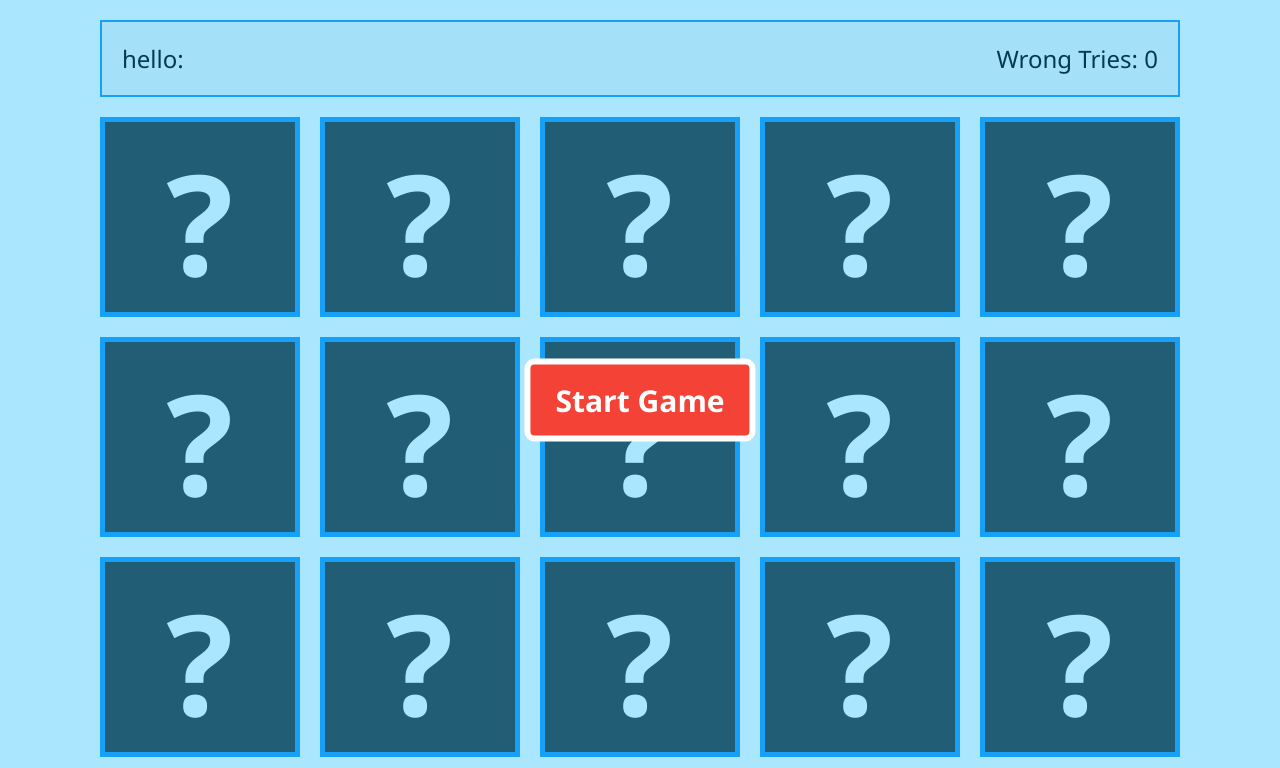
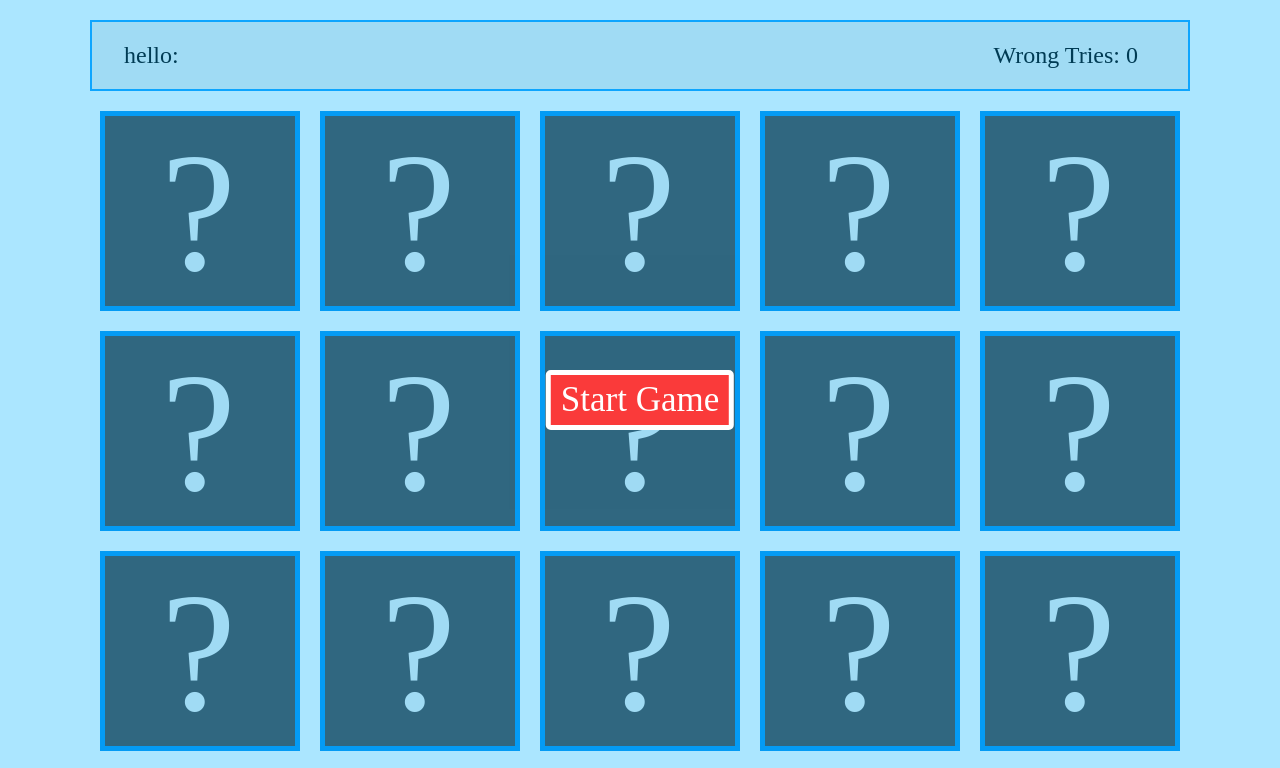
Before and after one commit to hamzaakhras/memory-game, a plain HTML site: page index.html in a window 1280 px wide. Shown: the top 768 px of the page. Drawn offline with Linux system fonts and the light colour scheme.

Commit message:
Add files via upload

```diff
--- a/index.html
+++ b/index.html
@@ -4,140 +4,143 @@
         <meta charset="UTF-8" />
         <meta name="viewport" content="width=device-width, initial-scale=1.0" />
         <link rel="stylesheet" href="style.css" />
-    <title>Memory Game</title>
+        <title>Document</title>
     </head>
     <body>
-    <div class="controls-buttons">
-      <span>Start Game</span>
+        <div class="button-container">
+            <span class="btn">Start Game</span>
         </div>
-    <div class="info-container">
-      <div class="name">hello: <span></span></div>
-      <div class="tries">Wrong Tries: <span>0</span></div>
+        <div class="end-game">
+            <span class="end"> you win</span>
         </div>
-    <div class="memory-blocks">
-      <div class="game-block" data-tech="img-1">
-        <div class="face front"></div>
+        <div class="info">
+            hello: <span class="name"> </span>
+
+            <div class="tries">Wrong Tries: 0 <span id="#tries"></span></div>
+        </div>
+        <div class="blocks-container">
+            <div class="block" data-tech="img-1">
+                <div class="face front">?</div>
                 <div class="face back">
                     <img src="images/1.png" alt="" />
                 </div>
             </div>
-      <div class="game-block" data-tech="img-1">
-        <div class="face front"></div>
+            <div class="block" data-tech="img-1">
+                <div class="face front">?</div>
                 <div class="face back">
                     <img src="images/1.png" alt="" />
                 </div>
             </div>
-      <div class="game-block" data-tech="img-2">
-        <div class="face front"></div>
+            <div class="block" data-tech="img-2">
+                <div class="face front">?</div>
                 <div class="face back">
                     <img src="images/2.png" alt="" />
                 </div>
             </div>
-      <div class="game-block" data-tech="img-2">
-        <div class="face front"></div>
+            <div class="block" data-tech="img-2">
+                <div class="face front">?</div>
                 <div class="face back">
                     <img src="images/2.png" alt="" />
                 </div>
             </div>
-      <div class="game-block" data-tech="img-3">
-        <div class="face front"></div>
+            <div class="block" data-tech="img-3">
+                <div class="face front">?</div>
                 <div class="face back">
                     <img src="images/3.jpg" alt="" />
                 </div>
             </div>
-      <div class="game-block" data-tech="img-3">
-        <div class="face front"></div>
+            <div class="block" data-tech="img-3">
+                <div class="face front">?</div>
                 <div class="face back">
                     <img src="images/3.jpg" alt="" />
                 </div>
             </div>
-      <div class="game-block" data-tech="img-4">
-        <div class="face front"></div>
+            <div class="block" data-tech="img-4">
+                <div class="face front">?</div>
                 <div class="face back">
                     <img src="images/4.jpg" alt="" />
                 </div>
             </div>
-      <div class="game-block" data-tech="img-4">
-        <div class="face front"></div>
+            <div class="block" data-tech="img-4">
+                <div class="face front">?</div>
                 <div class="face back">
                     <img src="images/4.jpg" alt="" />
                 </div>
             </div>
-      <div class="game-block" data-tech="img-5">
-        <div class="face front"></div>
+            <div class="block" data-tech="img-5">
+                <div class="face front">?</div>
                 <div class="face back">
                     <img src="images/5.jpg" alt="" />
                 </div>
             </div>
-      <div class="game-block" data-tech="img-5">
-        <div class="face front"></div>
+
+            <div class="block" data-tech="img-5">
+                <div class="face front">?</div>
                 <div class="face back">
                     <img src="images/5.jpg" alt="" />
                 </div>
             </div>
-      <div class="game-block" data-tech="img-6">
-        <div class="face front"></div>
+            <div class="block" data-tech="img-6">
+                <div class="face front">?</div>
                 <div class="face back">
                     <img src="images/6.jpg" alt="" />
                 </div>
             </div>
-      <div class="game-block" data-tech="img-6">
-        <div class="face front"></div>
+            <div class="block" data-tech="img-6">
+                <div class="face front">?</div>
                 <div class="face back">
                     <img src="images/6.jpg" alt="" />
                 </div>
             </div>
-      <div class="game-block" data-tech="img-7">
-        <div class="face front"></div>
+            <div class="block" data-tech="img-7">
+                <div class="face front">?</div>
                 <div class="face back">
                     <img src="images/7.jpg" alt="" />
                 </div>
             </div>
-      <div class="game-block" data-tech="img-7">
-        <div class="face front"></div>
+            <div class="block" data-tech="img-7">
+                <div class="face front">?</div>
                 <div class="face back">
                     <img src="images/7.jpg" alt="" />
                 </div>
             </div>
-      <div class="game-block" data-tech="img-8">
-        <div class="face front"></div>
+            <div class="block" data-tech="img-8">
+                <div class="face front">?</div>
                 <div class="face back">
                     <img src="images/8.jpg" alt="" />
                 </div>
             </div>
-      <div class="game-block" data-tech="img-8">
-        <div class="face front"></div>
+            <div class="block" data-tech="img-8">
+                <div class="face front">?</div>
                 <div class="face back">
                     <img src="images/8.jpg" alt="" />
                 </div>
             </div>
-      <div class="game-block" data-tech="img-9">
-        <div class="face front"></div>
+            <div class="block" data-tech="img-9">
+                <div class="face front">?</div>
                 <div class="face back">
                     <img src="images/9.png" alt="" />
                 </div>
             </div>
-      <div class="game-block" data-tech="img-9">
-        <div class="face front"></div>
+            <div class="block" data-tech="img-9">
+                <div class="face front">?</div>
                 <div class="face back">
                     <img src="images/9.png" alt="" />
                 </div>
             </div>
-      <div class="game-block" data-tech="img-10">
-        <div class="face front"></div>
+            <div class="block" data-tech="img-10">
+                <div class="face front">?</div>
                 <div class="face back">
                     <img src="images/10.png" alt="" />
                 </div>
             </div>
-      <div class="game-block" data-tech="img-10">
-        <div class="face front"></div>
+            <div class="block" data-tech="img-10">
+                <div class="face front">?</div>
                 <div class="face back">
                     <img src="images/10.png" alt="" />
                 </div>
             </div>
         </div>
-    <audio id="success" src="" preload="auto"></audio>
-    <audio id="fail" src="" preload="auto"></audio>
         <script src="script.js"></script>
     </body>
 </html>
--- a/script.js
+++ b/script.js
@@ -1,92 +1,27 @@
-document.querySelector(".controls-buttons span").onclick = function () {
+document.querySelector(".btn").onclick = function () {
     let Name;
     Name = prompt("Whats Your Name?");
-
     do {
         if (Name.trim() !== "") {
             break;
         }
-    Name = prompt("To Start Game ==> Please Enter Your Name");
-  } while (Name == null || Name.trim() == "");
-
-  document.querySelector(".name span").innerHTML = Name;
-  document.querySelector(".controls-buttons").remove();
-  //   console.log(Name);
+        Name = prompt("To start game please enter your name!");
+    } while (Name.trim() == null || Name.trim() == "");
+    document.querySelector(".name").innerHTML = Name;
+    document.querySelector(".button-container").remove();
 };
-//
-///////////////////////////
-let duration = 1000;
-let blocksContainer = document.querySelector(".memory-blocks");
+///////////////
+let blocksContainer = document.querySelector(".blocks-container");
 let blocks = Array.from(blocksContainer.children);
 let orderRange = [...Array(blocks.length).keys()];
-// console.log(orderRange);
-shuffle(orderRange);
-// console.log(orderRange);
-// let orderRange = Array.from(Array(blocks.length).keys());  //NOTE - the second method
-///////////////////////////
-/// add random index for block order
-//
-blocks.forEach((e, index) => {
-  e.style.order = orderRange[index];
-});
-/// add click event for all blocks
-//
-blocks.forEach((block) => {
-  block.addEventListener("click", function () {
-    flipped(block);
-  });
-});
-///////////////////////////
-///  add class "flipped"
-/// filter blocks with flipped class
-function flipped(selectedblock) {
-  //
-  selectedblock.classList.add("flipped");
-  //
-  let flippedblocks = blocks.filter((flippedblock) =>
-    flippedblock.classList.contains("flipped")
-  );
-  // console.log(flippedblocks);
-  //
-  if (flippedblocks.length === 2) {
-    // To stop click function
-    stopclicking();
-    checkblocks(flippedblocks[0], flippedblocks[1]);
-  }
-}
-///////////////////////////
-function stopclicking() {
-  blocksContainer.classList.add("stopClicking");
-  setTimeout(() => {
-    blocksContainer.classList.remove("stopClicking");
-  }, duration);
-}
-// check blocks
-function checkblocks(firstblock, secondblock) {
-  let tries = document.querySelector(".tries span");
-  if (firstblock.dataset.tech === secondblock.dataset.tech) {
-    firstblock.classList.remove("flipped");
-    secondblock.classList.remove("flipped");
-    firstblock.classList.add("matched");
-    secondblock.classList.add("matched");
-    document.getElementById("success").play;
-  } else {
-    tries.innerHTML = parseInt(tries.innerHTML) + 1;
-    setTimeout(() => {
-      firstblock.classList.remove("flipped");
-      secondblock.classList.remove("flipped");
-    }, duration);
-    document.getElementById("fail").play;
-  }
-}
-///////////////////////////
-///////  orderRange ==> random orderRange
-// random function
+let time = 1000;
+// console.log(blocks);
+////////////////
+////////////////
 function shuffle(Array) {
     let current = Array.length,
-    random,
-    temp;
-
+        temp,
+        random;
     while (current > 0) {
         random = Math.floor(Math.random() * current);
         current--;
@@ -96,20 +31,87 @@ function shuffle(Array) {
     }
     return Array;
 }
+////////////////
+////////////////
+shuffle(orderRange);
+console.log(orderRange);
+blocks.forEach((e, index) => {
+    e.style.order = orderRange[index];
+});
+
+///////////////
+///////////////
+blocks.forEach((block) => {
+    block.addEventListener("click", function () {
+        flipped(block);
+        matched(block);
+    });
+});
+////////////////
+function checkblocks(first, second) {
+    if (first.dataset.tech === second.dataset.tech) {
+        console.log(first.dataset.tech === second.dataset.tech);
+        first.classList.add("matched");
+        second.classList.add("matched");
+        first.classList.remove("flipped");
+        second.classList.remove("flipped");
+    } else {
+        setTimeout(() => {
+            first.classList.remove("flipped");
+            second.classList.remove("flipped");
+        }, 1000);
+    }
+}
+////////////////
+function flipped(selectedblock) {
+    selectedblock.classList.add("flipped");
+
+    let flippedblocks = blocks.filter((flippedblock) => flippedblock.classList.contains("flipped"));
+    if (flippedblocks.length === 2) {
+        stopclicking();
+        checkblocks(flippedblocks[0], flippedblocks[1]);
+        console.log(flippedblocks[0], flippedblocks[1]);
+        console.log(flippedblocks[0].dataset.tech, flippedblocks[1].dataset.tech);
+    }
+}
+////////////
+////////////
+
+function stopclicking() {
+    blocksContainer.classList.add("stopClicking");
+    setTimeout(() => {
+        blocksContainer.classList.remove("stopClicking");
+    }, 1000);
+}
+/////////////
+/////////////
+
+//////////////
+//////////////
 function f() {
     setTimeout(() => {
-    let a = document.querySelectorAll(".game-block .face");
+        let a = document.querySelectorAll(".block .face");
         a.forEach((e) => {
             e.style = "backface-visibility:visible";
             // e.style = "transform:rotateY(0deg);";
         });
-  }, duration);
+    }, 1000);
 }
 ///////////////////////////
 function v() {
-  let a = document.querySelectorAll(".game-block .face");
+    let a = document.querySelectorAll(".block .face");
     a.forEach((e) => {
         e.style = "backface-visibility:hidden";
         // e.style = "transform:rotateY(180deg);";
     });
 }
+function matched(selectedblock) {
+    let flippedblocks = blocks.filter((flippedblock) => flippedblock.classList.contains("matched"));
+    if (flippedblocks.length === 20) {
+        stopclicking();
+        document.querySelector(".end-game").style = "display:block";
+    }
+}
+document.querySelector(".end").onclick = function () {
+    window.close();
+};
--- a/style.css
+++ b/style.css
@@ -1,10 +1,10 @@
 * {
     box-sizing: border-box;
 }
-body {
-  font-family: "Segoe UI", Tahoma, Geneva, Verdana, sans-serif;
+:root {
+    --blue: #0097ffe8;
 }
-.controls-buttons {
+.button-container {
     position: fixed;
     z-index: 2;
     left: 0;
@@ -13,94 +13,102 @@ body {
     height: 100%;
     background-color: #00b2ff54;
 }
-.controls-buttons span {
+.btn {
     position: absolute;
+    font-size: 35px;
+    padding: 5px 10px;
+    width: fit-content;
+    border: 5px solid white;
+    border-radius: 5px;
+    color: white;
+    background-color: rgb(250, 58, 58);
     left: 50%;
     top: 50%;
     transform: translate(-50%, -50%);
-  background-color: #f44336;
-  color: #fff;
     cursor: pointer;
-  font-size: 30px;
-  font-weight: bold;
-  padding: 15px 25px;
-  text-align: center;
-  border-radius: 10px;
-  border: 6px solid #fff;
 }
-.info-container {
-  width: 1080px;
-  margin: 20px auto 0;
-  background-color: #f6f6f6;
-  padding: 20px;
+.end-game {
+    position: fixed;
+    z-index: 2;
+    left: 0;
+    top: 0;
+    width: 100%;
+    height: 100%;
+    background-color: #575859ad;
+    display: none;
+}
+.end {
+    position: absolute;
+    font-size: 100px;
+    padding: 5px 10px;
+    width: fit-content;
+    border: 5px solid white;
+    border-radius: 5px;
+    color: white;
+    background-color: rgb(250, 58, 58);
+    left: 50%;
+    top: 50%;
+    transform: translate(-50%, -50%);
+    cursor: pointer;
+}
+.info {
+    padding: 20px 32px;
+    border: 2px solid var(--blue);
+    display: flex;
+    position: relative;
     font-size: 24px;
-  overflow: hidden;
-  border: 2px solid #2196f3;
-}
-.info-container .name {
-  float: left;
-  width: 50%;
-}
-.info-container .tries {
-  float: right;
-  width: 50%;
-  text-align: right;
-}
-/* .memory-blocks img {
-  width: 225px;
-  height: 225px;
-} */
-.memory-blocks {
-  display: flex;
+    margin: auto;
     width: 1100px;
-  flex-wrap: wrap;
+    background-color: #eee;
     margin: 20px auto;
 }
-
-.memory-blocks.stopClicking {
+.tries {
+    position: absolute;
+    right: 50px;
+}
+.blocks-container {
+    display: flex;
+    flex-wrap: wrap;
+    margin: auto;
+    width: 1100px;
+}
+.blocks-container.stopClicking {
     pointer-events: none;
 }
-.game-block {
+.block {
+    display: block;
+    width: 200px;
     height: 200px;
-  transition: transform 0.5s;
     transform-style: preserve-3d;
     cursor: pointer;
     position: relative;
-  flex: 1 0 200px;
-  margin: 0 10px 20px;
+    transition: transform 0.5s;
+    /* transform: rotateY(180deg); */
+    margin: 0px 10px 20px;
 }
-.game-block .front:before {
-  content: "?";
-  color: #fff;
-  font-size: 140px;
-  font-weight: bold;
+.face {
+    height: 100%;
+    width: 100%;
+    position: absolute;
+    backface-visibility: hidden;
 }
-.game-block .front {
-  background-color: #333;
-  line-height: 200px;
+.front {
+    color: #eee;
+    background-color: rgb(71 65 65);
+    border: 5px solid var(--blue);
+    font-size: 169px;
+    padding: 0px 56px;
 }
-.game-block .back {
-  background-color: #607d8b;
+.back {
     transform: rotateY(180deg);
 }
-
-.game-block .back img {
-  width: 140px;
-  height: 140px;
-  margin-top: 30px;
-}
-.game-block .face {
-  position: absolute;
+.back img {
     width: 100%;
     height: 100%;
-  text-align: center;
-  backface-visibility: hidden;
-  border: 5px solid #2196f3;
 }
-.flipped,
+.flipped {
+    transform: rotateY(180deg);
+}
 .matched {
-  -webkit-transform: rotateY(180deg);
-  -moz-transform: rotateY(180deg);
     transform: rotateY(180deg);
-  pointer-events: none;
 }
```
Lines whose indentation alone changed are shown as unchanged.
